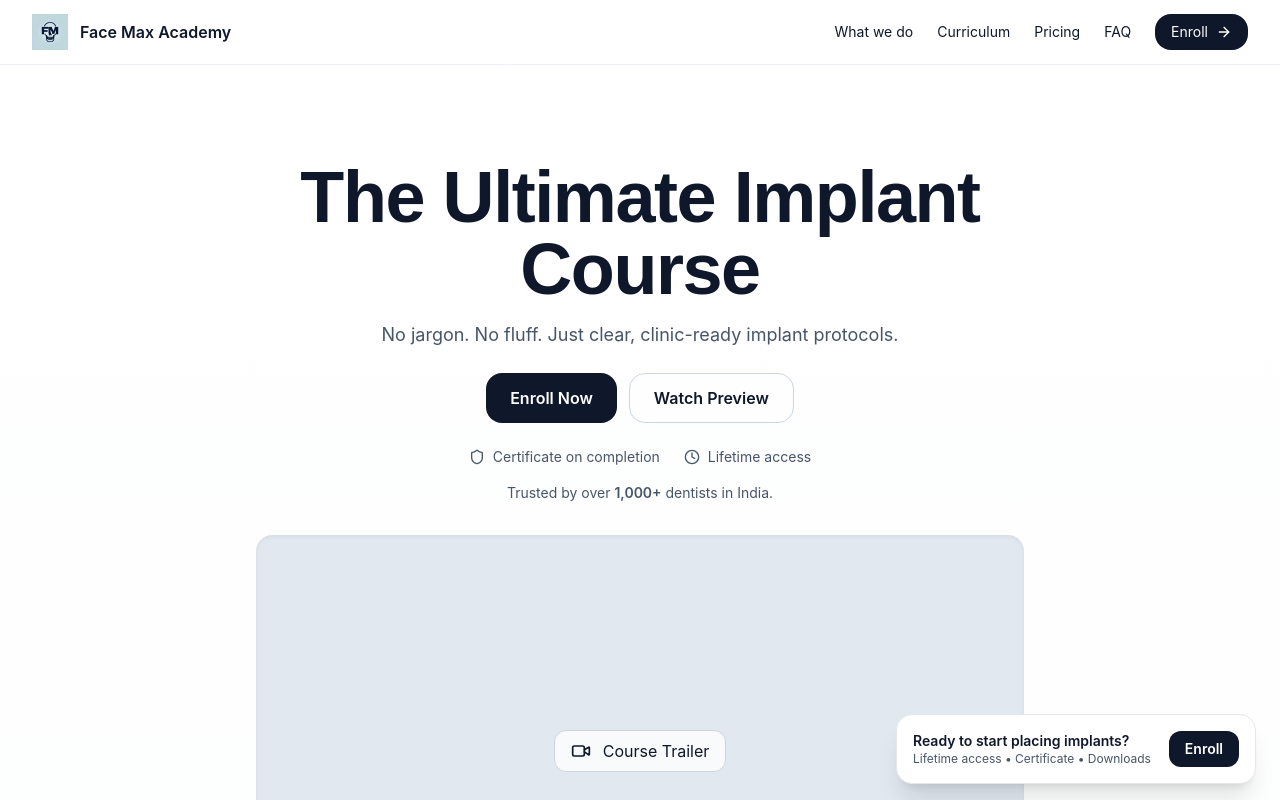
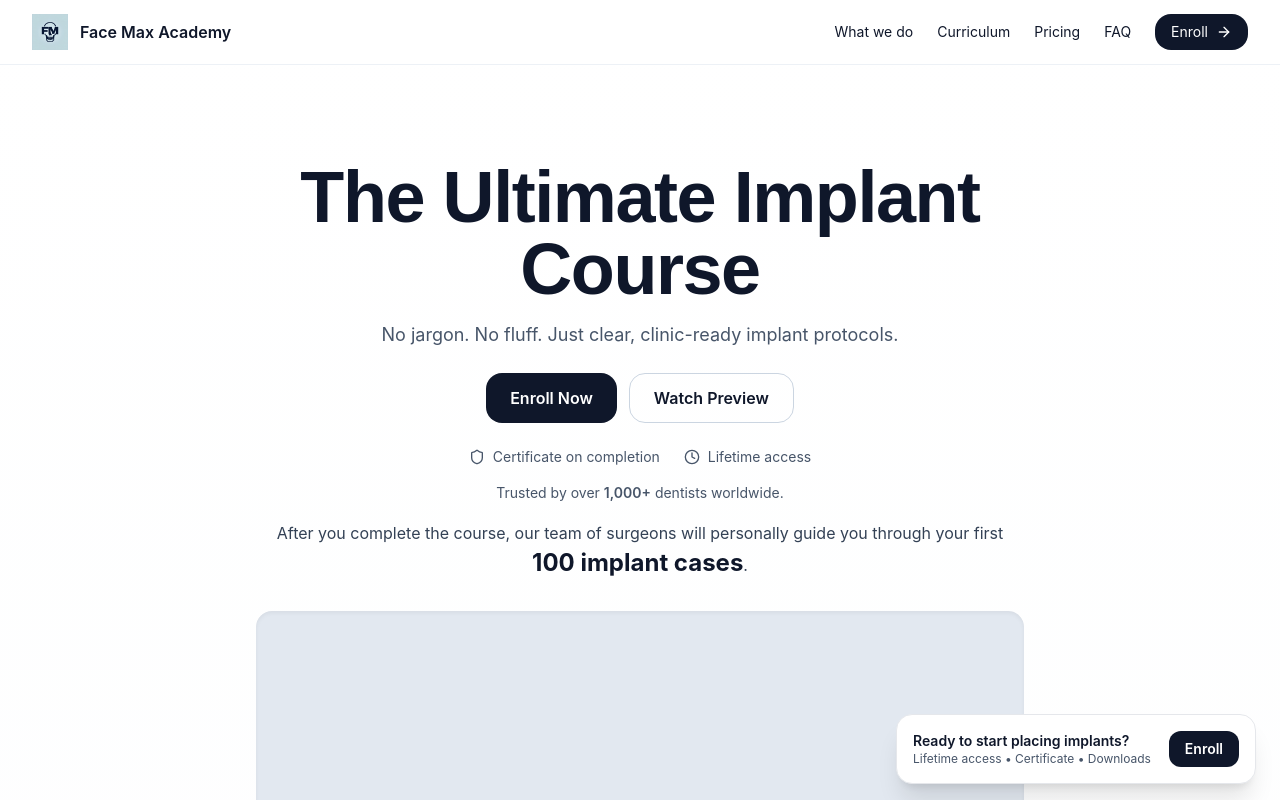
Before and after one commit to shubham4289/face-max-landing, a Next.js app: page / in a window 1280 px wide. Shown: the top 800 px of the page. Built offline with nearby package versions, Linux system fonts and the light colour scheme.

Commit message:
Update page.tsx

```diff
--- a/app/page.tsx
+++ b/app/page.tsx
@@ -198,8 +198,13 @@ export default function Page() {
         </div>
       </div>
       <div className="mt-4 text-sm text-slate-600">
-        Trusted by over <span className="font-semibold">1,000+</span> dentists in India.
+        Trusted by over <span className="font-semibold">1,000+</span> dentists worldwide.
       </div>
+      <div className="mt-3 text-base text-slate-700">
+  After you complete the course, our team of surgeons will personally guide you through your first
+  <span className="text-2xl font-bold text-slate-900"> 100 implant cases</span>.
+</div>
+
 
       {/* Course Trailer */}
       <div className="mt-8 aspect-video rounded-2xl bg-slate-200 shadow-inner grid place-items-center">
```
